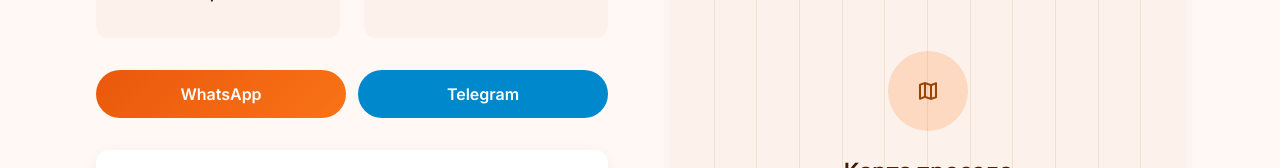
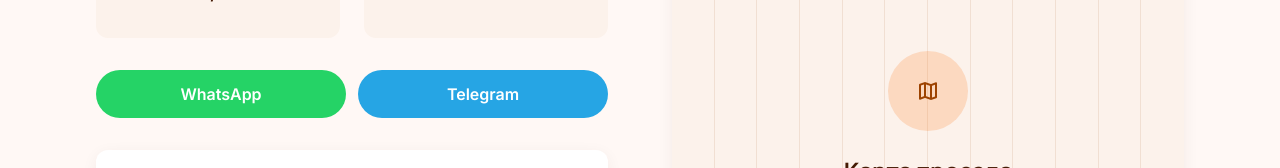
Before and after one commit to chika497111-cloud/rosautoasia, a Next.js app: page /contacts in a window 1280 px wide. Shown: the part 714-882 px from the top of the page. Built offline with nearby package versions, Linux system fonts and the light colour scheme.

Commit message:
WhatsApp green + Telegram blue brand colors on contacts page

```diff
--- a/src/app/contacts/page.tsx
+++ b/src/app/contacts/page.tsx
@@ -71,7 +71,7 @@
                   href="https://wa.me/996700123456"
                   target="_blank"
                   rel="noopener noreferrer"
-                  className="flex-1 cta-gradient text-white font-semibold py-3 rounded-full text-center hover:opacity-90 active:scale-95 transition-all"
+                  className="flex-1 bg-[#25D366] text-white font-semibold py-3 rounded-full text-center hover:brightness-110 active:scale-95 transition-all"
                 >
                   WhatsApp
                 </a>
@@ -79,7 +79,7 @@
                   href="https://t.me/rosautoasia"
                   target="_blank"
                   rel="noopener noreferrer"
-                  className="flex-1 bg-[#0088cc] text-white font-semibold py-3 rounded-full text-center hover:opacity-90 active:scale-95 transition-all"
+                  className="flex-1 bg-[#26A5E4] text-white font-semibold py-3 rounded-full text-center hover:brightness-110 active:scale-95 transition-all"
                 >
                   Telegram
                 </a>
```
